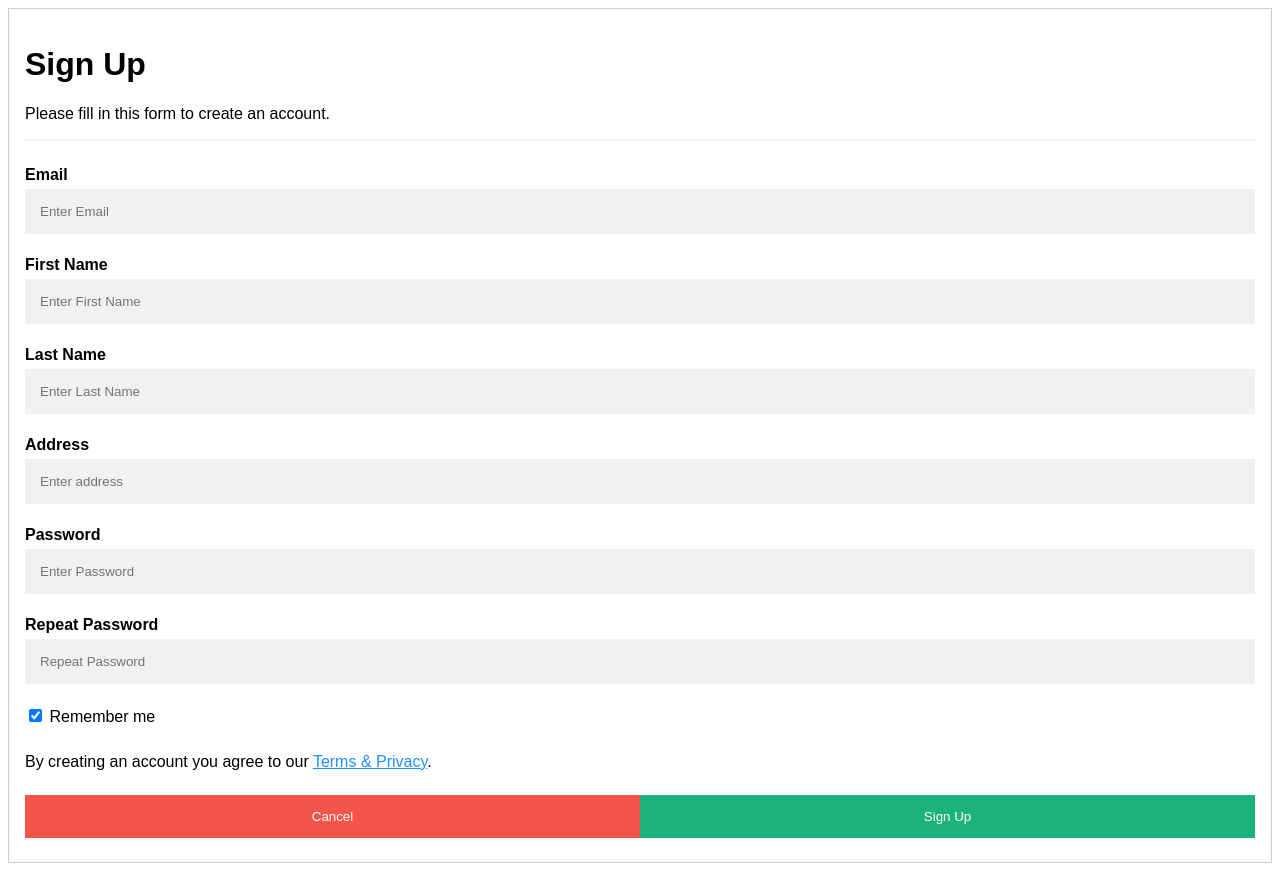
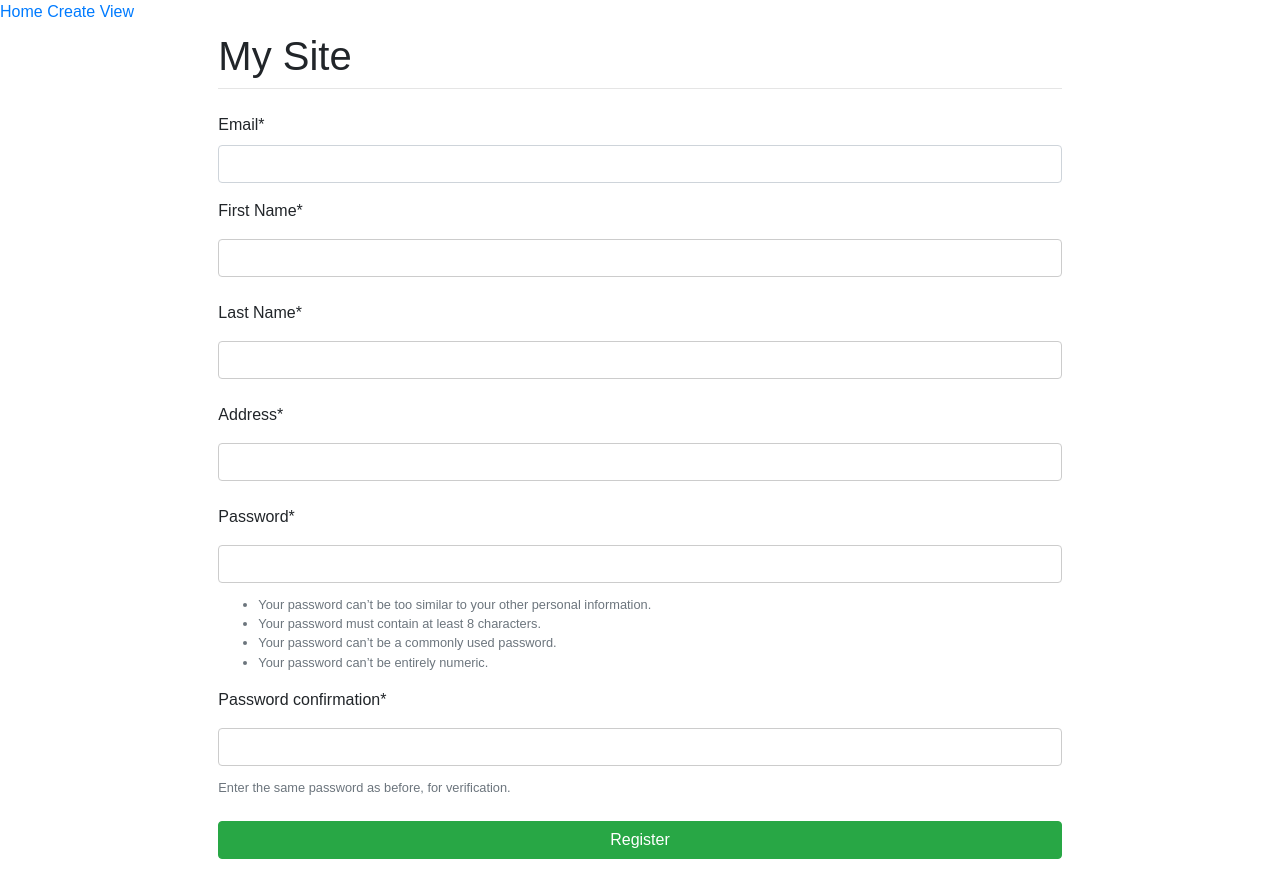
Before and after one commit to Yu-Nie/CS348_Project, a Django app: page /usersignup/ in a window 1280 px wide. Run offline with Django 3.2, Linux system fonts and the light colour scheme; some libraries are stand-ins or nearby versions.

Commit message:
Modified user signup view using User database & forms

```diff
--- /dev/null
+++ b/boiler_delivery_backend/api/forms.py
@@ -0,0 +1,13 @@
+from django import forms
+from django.contrib.auth.forms import UserCreationForm
+from django.contrib.auth.models import User
+
+
+class SignupForm(UserCreationForm):
+    email = forms.EmailField(label="Email")
+    first_name = forms.CharField(label="First Name")
+    last_name = forms.CharField(label="Last Name")
+    address = forms.CharField(label="Address")
+    class Meta:
+        model = User
+        fields = ["email", "first_name", "last_name", "address", "password1", "password2"]
--- /dev/null
+++ b/boiler_delivery_backend/api/templates/base.html
@@ -0,0 +1,155 @@
+<!DOCTYPE html>
+<html>
+<head>
+    <meta name="viewport" content="width=device-width, initial-scale=1">
+    <meta charset="utf-8">
+    <meta name="viewport" content="width=device-width, initial-scale=1, shrink-to-fit=no">
+    <link rel="stylesheet" href="https://stackpath.bootstrapcdn.com/bootstrap/4.3.1/css/bootstrap.min.css" integrity="sha384-ggOyR0iXCbMQv3Xipma34MD+dH/1fQ784/j6cY/iJTQUOhcWr7x9JvoRxT2MZw1T" crossorigin="anonymous">
+
+    <style>
+        body {font-family: Arial, Helvetica, sans-serif;}
+
+        /* Full-width input fields */
+        input[type=text], input[type=password] {
+        width: 100%;
+        padding: 12px 20px;
+        margin: 8px 0;
+        display: inline-block;
+        border: 1px solid #ccc;
+        box-sizing: border-box;
+        }
+
+        /* Set a style for all buttons */
+        button {
+        background-color: #04AA6D;
+        color: white;
+        padding: 14px 20px;
+        margin: 8px 0;
+        border: none;
+        cursor: pointer;
+        width: 100%;
+        }
+
+        button:hover {
+        opacity: 0.8;
+        }
+
+        /* Extra styles for the cancel button */
+        .cancelbtn {
+        width: auto;
+        padding: 10px 18px;
+        background-color: #f44336;
+        }
+
+        /* Center the image and position the close button */
+        .imgcontainer {
+        text-align: center;
+        margin: 24px 0 12px 0;
+        position: relative;
+        }
+
+        img.avatar {
+        width: 20%;
+        border-radius: 25%;
+        }
+
+        .container {
+        padding: 16px;
+        }
+
+        span.psw {
+        float: right;
+        padding-top: 16px;
+        }
+
+        /* The Modal (background) */
+        .modal {
+        display: none; /* Hidden by default */
+        position: fixed; /* Stay in place */
+        z-index: 1; /* Sit on top */
+        left: 0;
+        top: 0;
+        width: 100%; /* Full width */
+        height: 100%; /* Full height */
+        overflow: auto; /* Enable scroll if needed */
+        background-color: rgb(0,0,0); /* Fallback color */
+        background-color: rgba(0,0,0,0.4); /* Black w/ opacity */
+        padding-top: 60px;
+        }
+
+        /* Modal Content/Box */
+        .modal-content {
+        background-color: #fefefe;
+        margin: 5% auto 15% auto; /* 5% from the top, 15% from the bottom and centered */
+        border: 1px solid #888;
+        width: 80%; /* Could be more or less, depending on screen size */
+        }
+
+        /* The Close Button (x) */
+        .close {
+        position: absolute;
+        right: 25px;
+        top: 0;
+        color: #000;
+        font-size: 35px;
+        font-weight: bold;
+        }
+
+        .close:hover,
+        .close:focus {
+        color: red;
+        cursor: pointer;
+        }
+
+        /* Add Zoom Animation */
+        .animate {
+        -webkit-animation: animatezoom 0.6s;
+        animation: animatezoom 0.6s
+        }
+
+        @-webkit-keyframes animatezoom {
+        from {-webkit-transform: scale(0)}
+        to {-webkit-transform: scale(1)}
+        }
+
+        @keyframes animatezoom {
+        from {transform: scale(0)}
+        to {transform: scale(1)}
+        }
+
+        /* Change styles for span and cancel button on extra small screens */
+        @media screen and (max-width: 300px) {
+        span.psw {
+            display: block;
+            float: none;
+        }
+        .cancelbtn {
+            width: 100%;
+        }
+        }
+    </style>
+</head>
+
+<body>
+	<div class="sidenav">
+		<a href="/">Home</a>
+		<a href="/create">Create</a>
+		<a href="/2">View</a>
+	</div>
+
+	<div id="content" name="content" class="main">
+		<div class="row justify-content-center">
+			<div class="col-8">
+				<h1 class="mt-2">My Site</h1>
+				<hr class="mt-0 mb-4">
+				{% block content %}
+				{% endblock %}
+			</div>
+		</div>
+	</div>
+
+	<script src="https://code.jquery.com/jquery-3.3.1.slim.min.js" integrity="sha384-q8i/X+965DzO0rT7abK41JStQIAqVgRVzpbzo5smXKp4YfRvH+8abtTE1Pi6jizo" crossorigin="anonymous"></script>
+    <script src="https://cdnjs.cloudflare.com/ajax/libs/popper.js/1.14.7/umd/popper.min.js" integrity="sha384-UO2eT0CpHqdSJQ6hJty5KVphtPhzWj9WO1clHTMGa3JDZwrnQq4sF86dIHNDz0W1" crossorigin="anonymous"></script>
+    <script src="https://stackpath.bootstrapcdn.com/bootstrap/4.3.1/js/bootstrap.min.js" integrity="sha384-JjSmVgyd0p3pXB1rRibZUAYoIIy6OrQ6VrjIEaFf/nJGzIxFDsf4x0xIM+B07jRM" crossorigin="anonymous"></script>
+</body>
+</html>
--- a/boiler_delivery_backend/api/templates/usersignup.html
+++ b/boiler_delivery_backend/api/templates/usersignup.html
@@ -1,115 +1,12 @@
-<!DOCTYPE html>
-<html>
-<style>
-body {font-family: Arial, Helvetica, sans-serif;}
-* {box-sizing: border-box}
+{% extends "base.html" %}
 
-/* Full-width input fields */
-input[type=text], input[type=password] {
-  width: 100%;
-  padding: 15px;
-  margin: 5px 0 22px 0;
-  display: inline-block;
-  border: none;
-  background: #f1f1f1;
-}
+{% block title %}Create an Account{% endblock %}
+{% load crispy_forms_tags %}
 
-input[type=text]:focus, input[type=password]:focus {
-  background-color: #ddd;
-  outline: none;
-}
-
-hr {
-  border: 1px solid #f1f1f1;
-  margin-bottom: 25px;
-}
-
-/* Set a style for all buttons */
-button {
-  background-color: #04AA6D;
-  color: white;
-  padding: 14px 20px;
-  margin: 8px 0;
-  border: none;
-  cursor: pointer;
-  width: 100%;
-  opacity: 0.9;
-}
-
-button:hover {
-  opacity:1;
-}
-
-/* Extra styles for the cancel button */
-.cancelbtn {
-  padding: 14px 20px;
-  background-color: #f44336;
-}
-
-/* Float cancel and signup buttons and add an equal width */
-.cancelbtn, .signupbtn {
-  float: left;
-  width: 50%;
-}
-
-/* Add padding to container elements */
-.container {
-  padding: 16px;
-}
-
-/* Clear floats */
-.clearfix::after {
-  content: "";
-  clear: both;
-  display: table;
-}
-
-/* Change styles for cancel button and signup button on extra small screens */
-@media screen and (max-width: 300px) {
-  .cancelbtn, .signupbtn {
-     width: 100%;
-  }
-}
-</style>
-<body>
-
-<form action="" method = "post" style="border:1px solid #ccc">
-  <div class="container">
-    <h1>Sign Up</h1>
-    <p>Please fill in this form to create an account.</p>
-    <hr>
-
-    <label for="email"><b>Email</b></label>
-    <input type="text" placeholder="Enter Email" name="email" required>
-
-    <label for="first"><b>First Name</b></label>
-    <input type="text" placeholder="Enter First Name" name="first" required>
-
-    <label for="last"><b>Last Name</b></label>
-    <input type="text" placeholder="Enter Last Name" name="last" required>
-
-    <label for="address"><b>Address</b></label>
-    <input type="text" placeholder="Enter address" name="address" required>
-
-    <label for="pwd"><b>Password</b></label>
-    <input type="text" placeholder="Enter Password" name="pwd" required>
-
-    <label for="psw-repeat"><b>Repeat Password</b></label>
-    <input type="text" placeholder="Repeat Password" name="psw-repeat" required>
-
-
-    <label>
-      <input type="checkbox" checked="checked" name="remember" style="margin-bottom:15px"> Remember me
-    </label>
-
-    <p>By creating an account you agree to our <a href="#" style="color:dodgerblue">Terms & Privacy</a>.</p>
-
-    <div class="clearfix">
-      <button type="button" class="cancelbtn">Cancel</button>
-      <button type="submit" class="signupbtn">Sign Up</button>
-    </div>
-  </div>
-</form>
-
-</body>
-</html>
+{% block content %}
+    <form method="POST" class="form-group">
+	{% csrf_token %}
+	{{ form|crispy }}
+	<button type="submit" class="btn btn-success">Register</button>
+    </form>
+{% endblock %}
--- a/boiler_delivery_backend/api/views.py
+++ b/boiler_delivery_backend/api/views.py
@@ -4,7 +4,9 @@ from django.core.serializers.json import DjangoJSONEncoder
 from django.core import serializers
 from django.shortcuts import render
 from django.shortcuts import redirect
-import json
+
+from .forms import SignupForm
+from django.contrib.auth.forms import UserCreationForm
 
 # Create your views here.
 from .utils import customerLogin, getMenus, getRestrants
@@ -37,6 +39,8 @@ def customerLoginView(request, username=None, password=None):
 
 
 def customerSignupView(request):
+
+    """
     if request.method == "POST":
         first_name = request.POST.get("first")
         last_name = request.POST.get("last")
@@ -51,6 +55,27 @@ def customerSignupView(request):
         return HttpResponse("User Registered!")
 
     return render(request, "usersignup.html")
+    """
+
+
+    if request.method == "POST":
+        print(request.POST)
+        updated_request = request.POST.copy()
+        updated_request.update({'username': updated_request['email']})
+
+        form = SignupForm(request.POST)
+        if form.is_valid():
+            form.save()
+            return HttpResponse("User Registered!")
+        else:
+            render(request, "usersignup.html", {"form":form})
+
+    else:
+        form = SignupForm()
+
+    return render(request, "usersignup.html", {"form":form})
+
+
 
 def restaurantView(request):
     return render(request, "restaurant.html")
--- a/boiler_delivery_backend/boiler_delivery/settings.py
+++ b/boiler_delivery_backend/boiler_delivery/settings.py
@@ -41,6 +41,7 @@ INSTALLED_APPS = [
     'api.apps.ApiConfig',
     'rest_framework',
     "corsheaders",
+    "crispy_forms",
 ]
 
 MIDDLEWARE = [
@@ -176,3 +177,5 @@ CORS_ALLOW_HEADERS = [
 ]
 
 CORS_ORIGIN_ALLOW_ALL = True
+
+CRISPY_TEMPLATE_PACK="bootstrap4"
```
